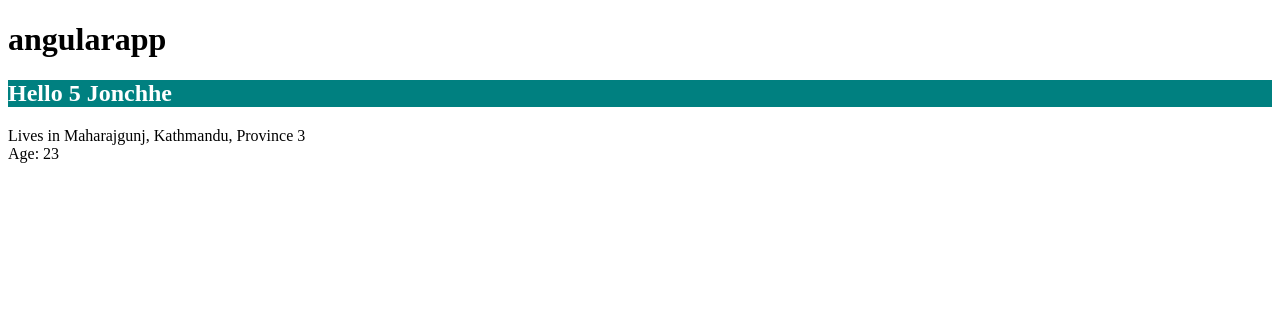
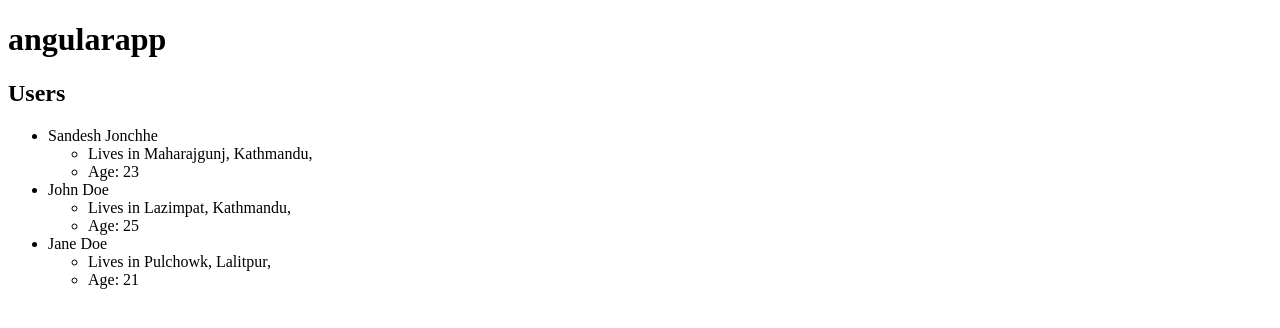
Before and after one commit to sjonchhe/angularapp, an Angular app: page / in a window 1280 px wide. Shown: the top 328 px of the page. Built offline with nearby package versions, Linux system fonts and the light colour scheme.

Commit message:
ngFor completion

```diff
--- a/src/app/app.component.html
+++ b/src/app/app.component.html
@@ -1,2 +1,2 @@
 <h1>{{title}}</h1>
-<app-user></app-user>
+<app-users></app-users>
--- a/src/app/app.module.ts
+++ b/src/app/app.module.ts
@@ -3,11 +3,13 @@ import { NgModule } from '@angular/core';
 
 import { AppComponent } from './app.component';
 import { UserComponent } from './components/user/user.component';
+import { UsersComponent } from './components/users/users.component';
 
 @NgModule({
   declarations: [
     AppComponent,
-      UserComponent
+      UserComponent,
+      UsersComponent
   ],
   imports: [
     BrowserModule
--- a/src/app/components/user/user.component.html
+++ b/src/app/components/user/user.component.html
@@ -1,3 +1,3 @@
-<h2>Hello {{ firstName }} {{lastName }}</h2>
-Lives in {{address.area}}, {{address.city}}, {{address.state}}<br>
-Age: {{ showAge() }}
+<h2>Hello {{ user.firstName }} {{user.lastName }}</h2>
+Lives in {{user.address.street}}, {{user.address.city}}, {{user.address.state}}<br>
+Age: {{ user.age }}
--- a/src/app/components/user/user.component.ts
+++ b/src/app/components/user/user.component.ts
@@ -1,4 +1,6 @@
-import {Component} from '@angular/core';
+import {Component, OnInit} from '@angular/core';
+
+import {User} from '../../models/User';
 
 @Component({
     selector: 'app-user',
@@ -8,31 +10,27 @@ import {Component} from '@angular/core';
 
 })
 
-export class UserComponent {
+export class UserComponent implements OnInit {
 
     // properties
-    firstName: string = 'Sandesh';
-    lastName: string = 'Jonchhe';
-    age: number = 23;
-    address: string ={
-        city: 'Kathmandu',
-        area: 'Maharajgunj',
-        state: 'Province 3'
-    }
+user:User;
+
     // methods
-    constructor()
-    {
-        this.firstName=5;
-        console.log(this.firstName);
+    constructor() {
+
 
     }
 
-    sayHello(){
-        console.log('Hello ${this.firstName }');
-       // console.log('Hello' + ' ' + this.firstName)
-    }
-    showAge()
+    ngOnInit()
     {
-        return this.age;
+        this.user = {
+            firstName: 'Sandesh',
+            lastName: 'Jonchhe',
+            age: 23,
+            address: {
+                street: 'Maharajgunj',
+                city: 'Kathmandu'
+            }
+        }
     }
 }
--- /dev/null
+++ b/src/app/components/users/users.component.html
@@ -0,0 +1,10 @@
+<h2>Users</h2>
+<ul>
+  <li *ngFor="let user of users">
+    {{user.firstName}} {{user.lastName}}
+    <ul>
+      <li>Lives in {{user.address.street}}, {{user.address.city}}, {{user.address.state}}</li>
+      <li>Age: {{ user.age }}</li>
+    </ul>
+  </li>
+</ul>
--- /dev/null
+++ b/src/app/components/users/users.component.ts
@@ -0,0 +1,44 @@
+import { Component, OnInit } from '@angular/core';
+import {User} from '../../models/User';
+@Component({
+  selector: 'app-users',
+  templateUrl: './users.component.html',
+  styleUrls: ['./users.component.css']
+})
+export class UsersComponent implements OnInit {
+  users: User[]
+  constructor() { }
+
+  ngOnInit() {
+    this.users= [
+      {
+        firstName: 'Sandesh',
+        lastName: 'Jonchhe',
+        age: 23,
+        address: {
+          street: 'Maharajgunj',
+          city: 'Kathmandu'
+        }
+      },
+      {
+        firstName: 'John',
+        lastName: 'Doe',
+        age: 25,
+        address: {
+          street: 'Lazimpat',
+          city: 'Kathmandu'
+        }
+      },
+      {
+        firstName: 'Jane',
+        lastName: 'Doe',
+        age: 21,
+        address: {
+          street: 'Pulchowk',
+          city: 'Lalitpur'
+        }
+      }
+    ];
+  }
+
+}
--- /dev/null
+++ b/src/app/models/User.ts
@@ -0,0 +1,9 @@
+export interface User{
+    firstName: string;
+    lastName: string;
+    age: number;
+    address: {
+        street: string,
+        city: string
+    }
+}
```
Also changed, not shown: src/app/components/users/users.component.css (added).
